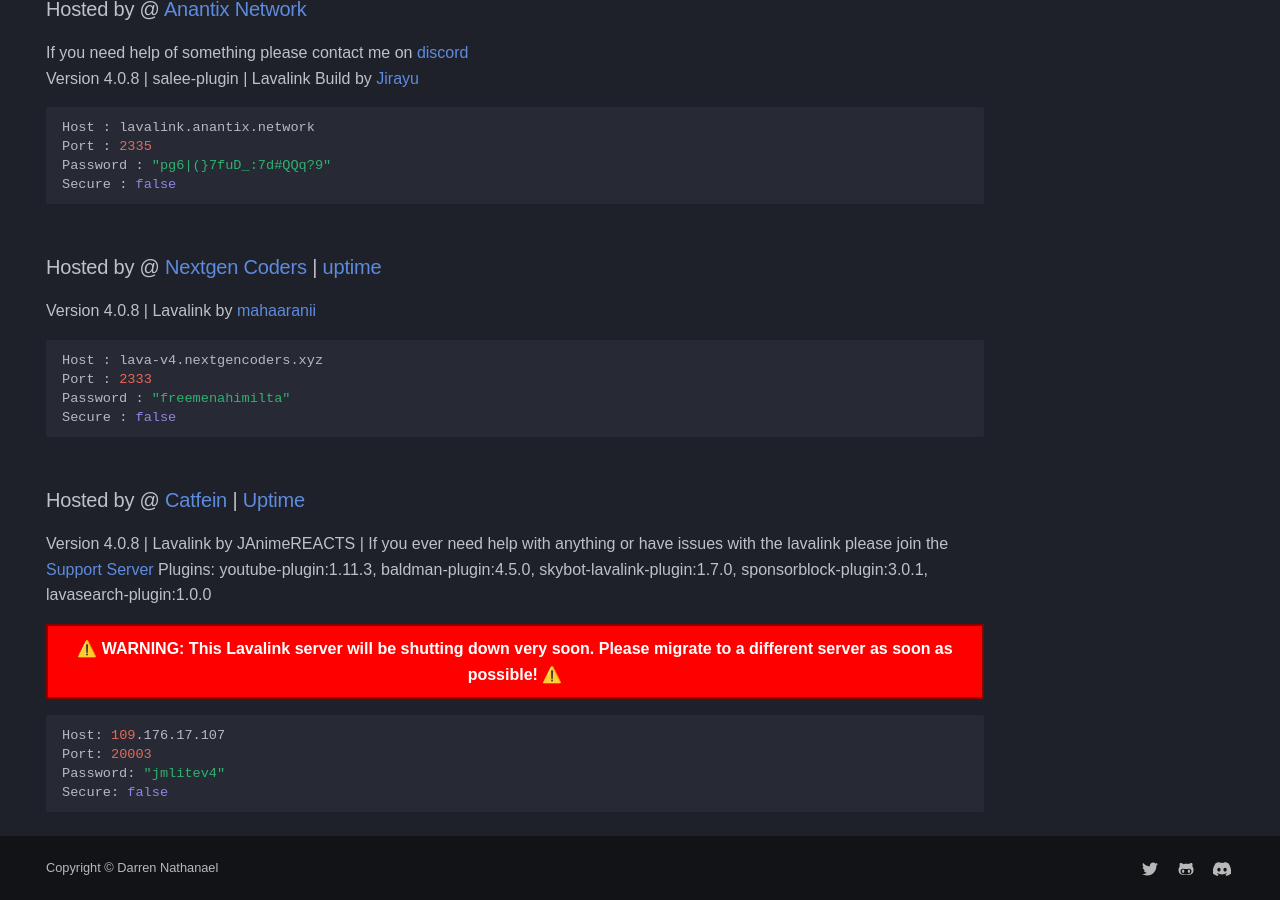
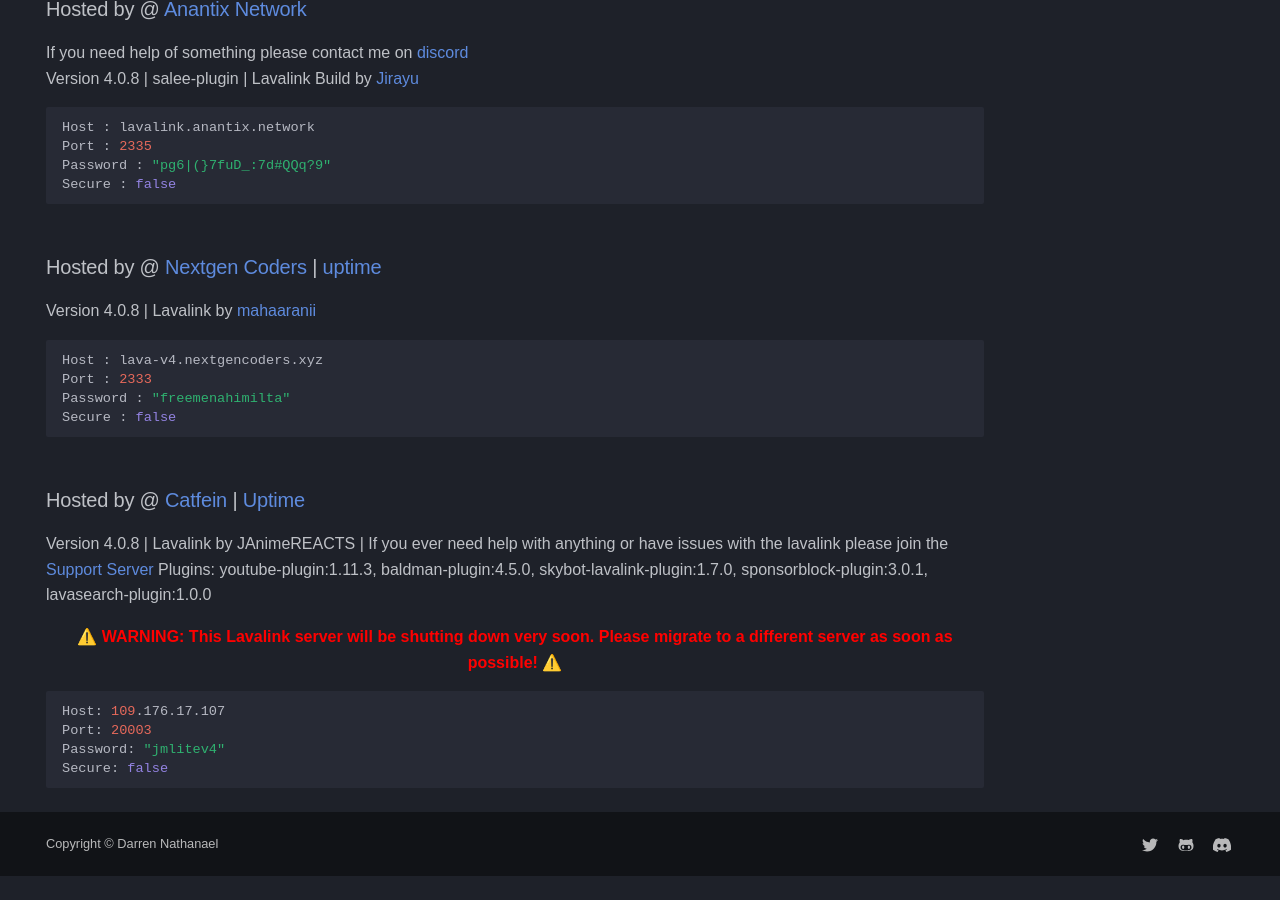
Before and after one commit to DarrenOfficial/lavalink-list, an MkDocs documentation site: the page built from docs/NoSSL/lavalink-without-ssl.md, in a window 1280 px wide and 900 px high, scrolled down 2789 px. Built offline with MkDocs 1.6.1 and Material for MkDocs 9.7.7, drawn with Linux system fonts in a browser that asks for light colours; some web fonts are replaced; comment, search, counter and statistics services are not loaded; a style sheet for code colours, icons or effects is not loaded; after the commit the page ends 3665 px from its top, so only the background shows below that.

Commit message:
Fixed format

````diff
--- a/docs/NoSSL/lavalink-without-ssl.md
+++ b/docs/NoSSL/lavalink-without-ssl.md
@@ -147,7 +147,7 @@ Secure : false
 
 ### Hosted by @ [Catfein](https://discord.gg/5DQ7XWK5Hy) | [Uptime](https://hetrixtools.com/report/uptime/0da291f13750558ad637bf795974619b/)
 Version 4.0.8 | Lavalink by JAnimeREACTS | If you ever need help with anything or have issues with the lavalink please join the [Support Server](https://discord.gg/Kzc7yCy9uY) Plugins: youtube-plugin:1.11.3, baldman-plugin:4.5.0, skybot-lavalink-plugin:1.7.0, sponsorblock-plugin:3.0.1, lavasearch-plugin:1.0.0
-<div style="color: white; background-color: red; padding: 10px; border: 2px solid darkred; text-align: center; font-size: 16px; font-weight: bold;">
+<div style="color: red; text-align: center; font-size: 16px; font-weight: bold;">
   ⚠️ WARNING: This Lavalink server will be shutting down very soon. Please migrate to a different server as soon as possible! ⚠️
 </div>
 ```bash
````
